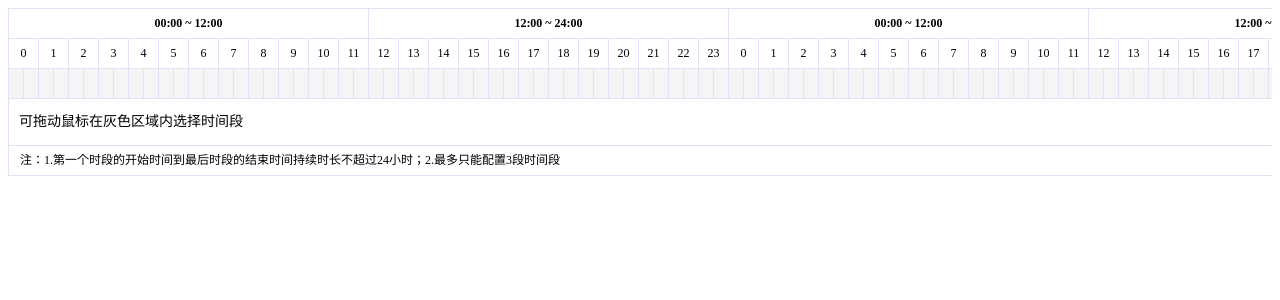
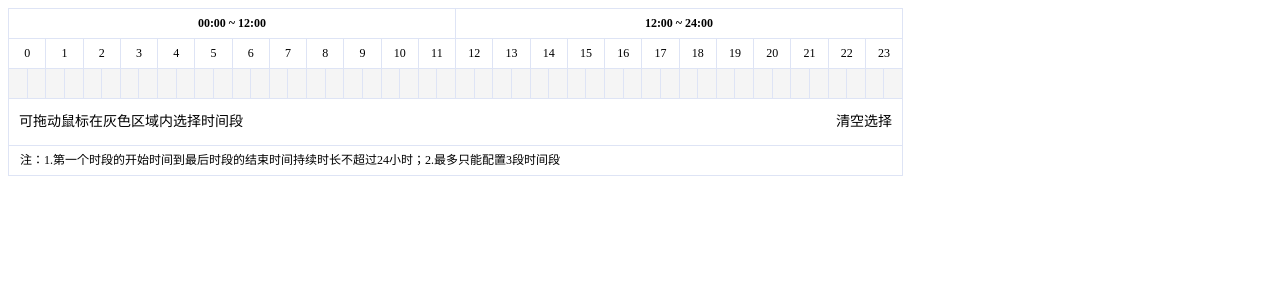
Before and after one commit to nanyishixiong/drag-time-picker-vue2, a Vue app: page / in a window 1280 px wide. Shown: the top 300 px of the page. Built offline with nearby package versions, Linux system fonts and the light colour scheme; a small style sheet from the web is missing.

Commit message:
fix: 修复鼠标拖动时的蒙层偏短或偏长的问题

```diff
--- a/src/App.vue
+++ b/src/App.vue
@@ -1,5 +1,7 @@
 <template>
-  <DragTimePicker v-model="value" />
+  <div style="width: 895px">
+    <DragTimePicker v-model="value" :range="24" />
+  </div>
 </template>
 
 <script>
--- a/src/components/dragTimePicker/index.vue
+++ b/src/components/dragTimePicker/index.vue
@@ -160,9 +160,9 @@ export default {
   },
   data() {
     return {
-      width: 0,
       height: 0,
       left: 0,
+      right: 0,
       top: 0,
       mode: 0,
       row: 0,
@@ -176,9 +176,9 @@ export default {
   computed: {
     styleValue() {
       return {
-        width: `${this.width}px`,
         height: `${this.height}px`,
         left: `${this.left}px`,
+        right: `${this.right}px`,
         top: `${this.top}px`
       };
     },
@@ -247,10 +247,12 @@ export default {
     cellDown(item) {
       // 鼠标落下
       const ele = document.querySelector(`.${this.flag} td[data-time='${item.col}']`);
+      const parent = document.querySelector(`.${this.flag}`);
       this.check = Boolean(item.check);
       this.mode = 1;
       if (ele) {
-        this.width = ele.offsetWidth;
+        this.left = ele.offsetLeft;
+        this.right = parent.offsetWidth - (ele.offsetLeft + ele.offsetWidth);
         this.height = ele.offsetHeight;
       }
 
@@ -259,28 +261,27 @@ export default {
     cellEnter(item) {
       // 鼠标进入
       const ele = document.querySelector(`.${this.flag} td[data-time='${item.col}']`);
+      const parent = document.querySelector(`.${this.flag}`);
       if (item.col - this.col >= 48) {
         return;
       }
       if (ele && !this.mode) {
         this.left = ele.offsetLeft;
+        this.right = parent.offsetWidth - ele.offsetLeft;
         this.top = ele.offsetTop;
-      } else if (item.col <= this.col) {
-        this.width = (this.col - item.col + 1) * ele.offsetWidth;
+      } else if (item.col == this.col) {
+        this.left = ele.offsetLeft;
+        this.right = parent.offsetWidth - (ele.offsetLeft + ele.offsetWidth);
+      } else if (item.col < this.col) {
         this.left = ele.offsetLeft;
         this.top = ele.offsetTop;
-      } else if (item.col >= this.col) {
-        this.width = (item.col - this.col + 1) * ele.offsetWidth;
-        if (item.col > this.col) this.top = ele.offsetTop;
-        if (item.col === this.col) this.left = ele.offsetLeft;
+      } else if (item.col > this.col) {
+        this.right = parent.offsetWidth - (ele.offsetLeft + ele.offsetWidth);
       }
-
-      this.height = ele.offsetHeight;
     },
     cellUp(item) {
       // 鼠标抬起 这三个是控制拖动时的动画效果
       if (item.col - this.col >= 48) {
-        this.width = 0;
         this.height = 0;
         this.mode = 0;
         return this.$message.error("时段选择不得超过24小时");
@@ -291,7 +292,6 @@ export default {
         this.selectTime([this.col, item.col], !this.check);
       }
 
-      this.width = 0;
       this.height = 0;
       this.mode = 0;
     },
@@ -355,7 +355,7 @@ export default {
 .c-schedue {
   background: #99bbec;
   position: absolute;
-  width: 0;
+  width: auto;
   height: 0;
   opacity: "0.6";
   pointer-events: none;
@@ -367,6 +367,8 @@ export default {
 .c-time-table {
   border-collapse: collapse !important;
   position: relative;
+  width: 100%;
+
   th {
     vertical-align: inherit;
     font-weight: bold;
--- a/src/main.js
+++ b/src/main.js
@@ -1,9 +1,10 @@
-import Vue from 'vue'
-import App from './App.vue'
-import * as Tangram from '@banmafe/tangram-ui';
-import '@banmafe/tangram-ui/dist/tangram-ui.min.css';
+import Vue from "vue";
+import App from "./App.vue";
+import { BmMessage } from "@banmafe/tangram-ui";
+import "@banmafe/tangram-ui/dist/tangram-ui.min.css";
 
-Vue.use(Tangram);
+Vue.prototype.$message = BmMessage;
+
 new Vue({
   render: (h) => h(App)
-}).$mount('#app')
+}).$mount("#app");
```
